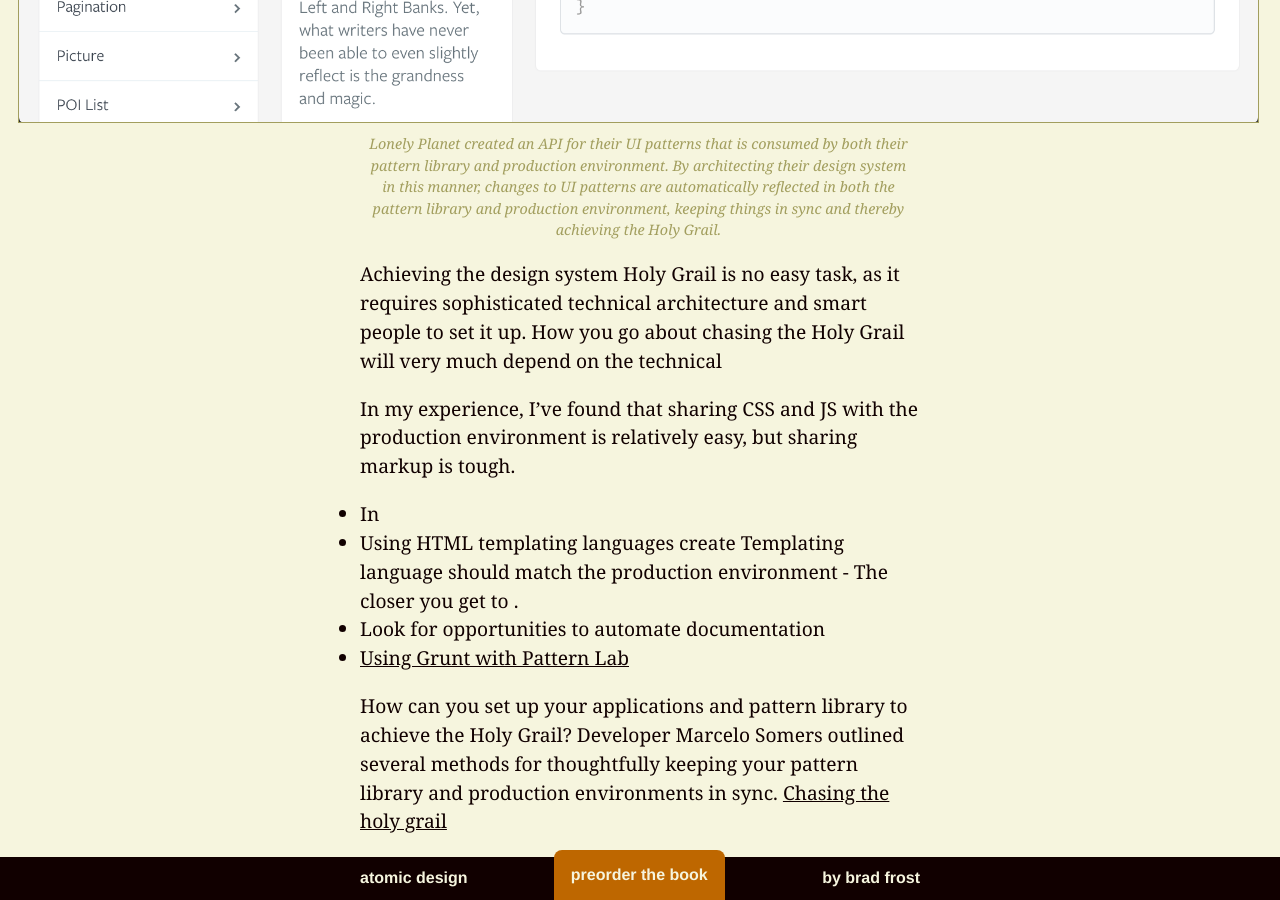
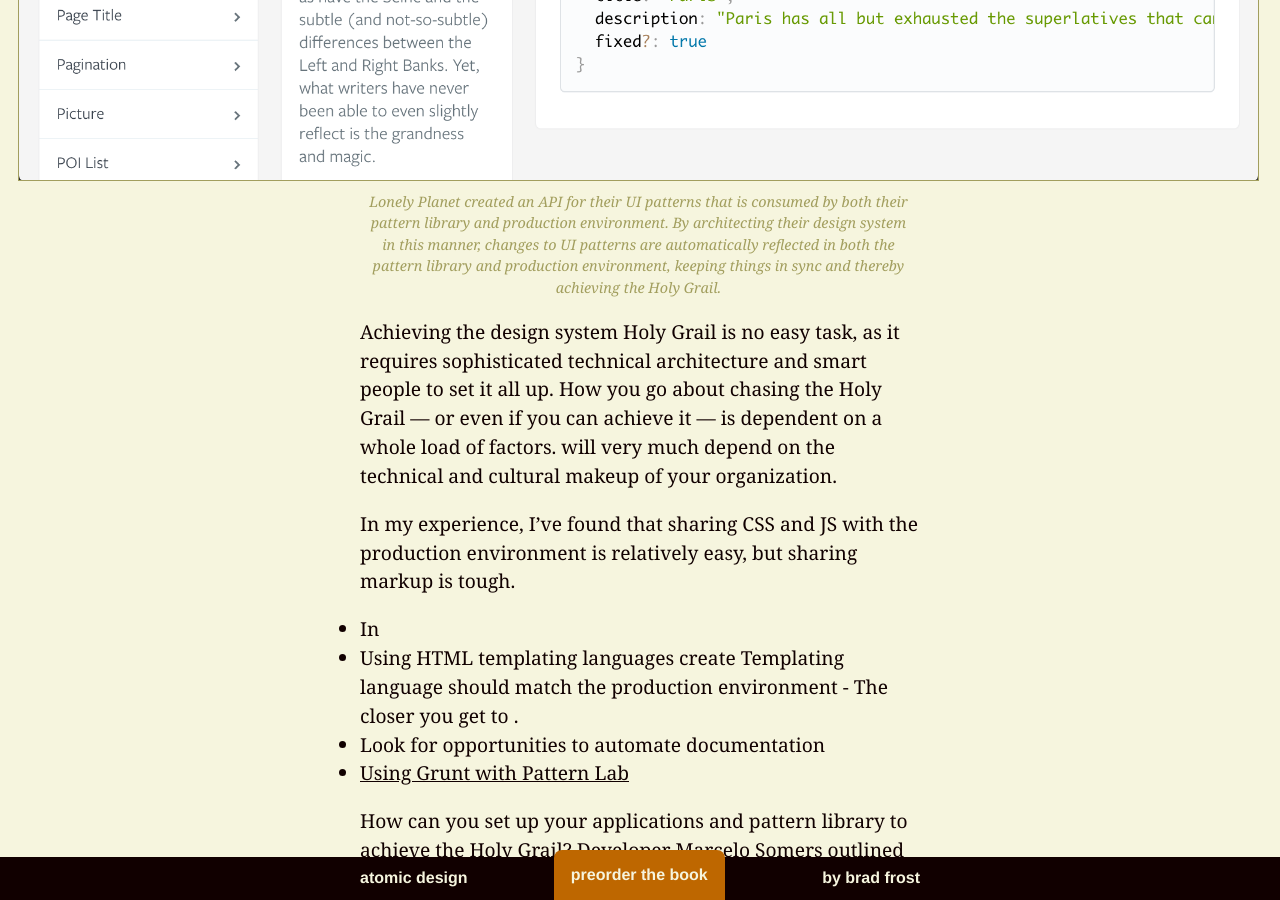
Before and after one commit to bradfrost/atomic-design, a Jekyll site: the page built from chapter-5.md, in a window 1280 px wide and 900 px high, scrolled down 20410 px. Built offline with Jekyll 4.4.1, drawn with Linux system fonts in a browser that asks for light colours; some of the changed text lies outside the part shown.

Commit message:
Chapter 5 draft

```diff
--- a/chapter-5.md
+++ b/chapter-5.md
@@ -162,13 +162,14 @@ Many pattern libraries fall into a state of disrepair because the effort require
 
 The Holy Grail removes any duplication of effort and ensures the pattern library and the applications using the patterns remain synchronized. Sounds like a dream, right?
 
-As it turns out, this dream can be a reality. Lonely Planet, the travel guide company, established a Holy Grail-style design system they call [Rizzo](http://rizzo.lonelyplanet.com/).
+As it turns out, this dream can be a reality. Lonely Planet, the travel guide company, established a Holy Grail-style design system they call [Rizzo](http://rizzo.lonelyplanet.com/). It involves an API for their UI patterns that feeds both their production environments as well as their pattern library.
 
 {% include figure.html src="../images/content/rizzo.png" caption="Lonely Planet created an API for their UI patterns that is consumed by both their pattern library and production environment. By architecting their design system in this manner, changes to UI patterns are automatically reflected in both the pattern library and production environment, keeping things in sync and thereby achieving the Holy Grail." %}
 
-Achieving the design system Holy Grail is no easy task, as it requires sophisticated technical architecture and smart people to set it up. How you go about chasing the Holy Grail will very much depend on the technical
+Achieving the design system Holy Grail is no easy task, as it requires sophisticated technical architecture and smart people to set it all up. How you go about chasing the Holy Grail — or even if you can achieve it — is dependent on a whole load of factors. will very much depend on the technical and cultural makeup of your organization.
 
 In my experience, I've found that sharing CSS and JS with the production environment is relatively easy, but sharing markup is tough.
+
 - In
 - Using HTML templating languages create Templating language should match the production environment - The closer you get to .
 - Look for opportunities to automate documentation
```
Also changed, not shown: 2 other files.
